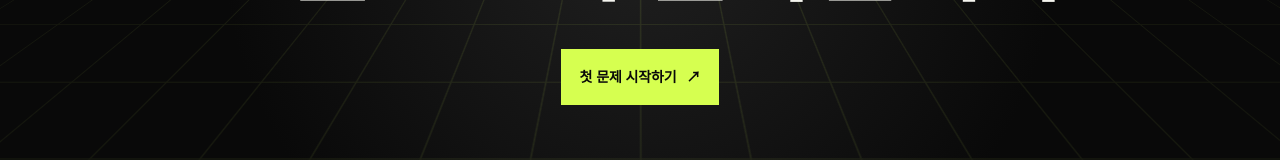
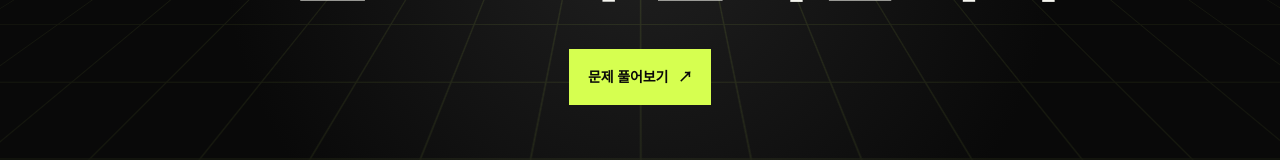
Before and after one commit to ddingorang/itsourprompt, a React (Vite) app in the folder frontend/: page / in a window 1280 px wide. Shown: the part 3413-3573 px from the top of the page. Built offline with nearby package versions, Linux system fonts and the light colour scheme; no server answers.

Commit message:
landing: 마지막 섹션 버튼 문구 변경

```diff
--- a/frontend/src/pages/HomePage.tsx
+++ b/frontend/src/pages/HomePage.tsx
@@ -210,7 +210,7 @@ export default function HomePage() {
                 프롬프트가 달라집니다.
               </h2>
               <Button className="min-h-14 gap-2.5 px-7" to="/problems">
-                <span className="text-[14px]">첫 문제 시작하기</span>
+                <span className="text-[14px]">문제 풀어보기</span>
                 <span className="text-[14px]" aria-hidden="true">↗</span>
               </Button>
             </div>
```
